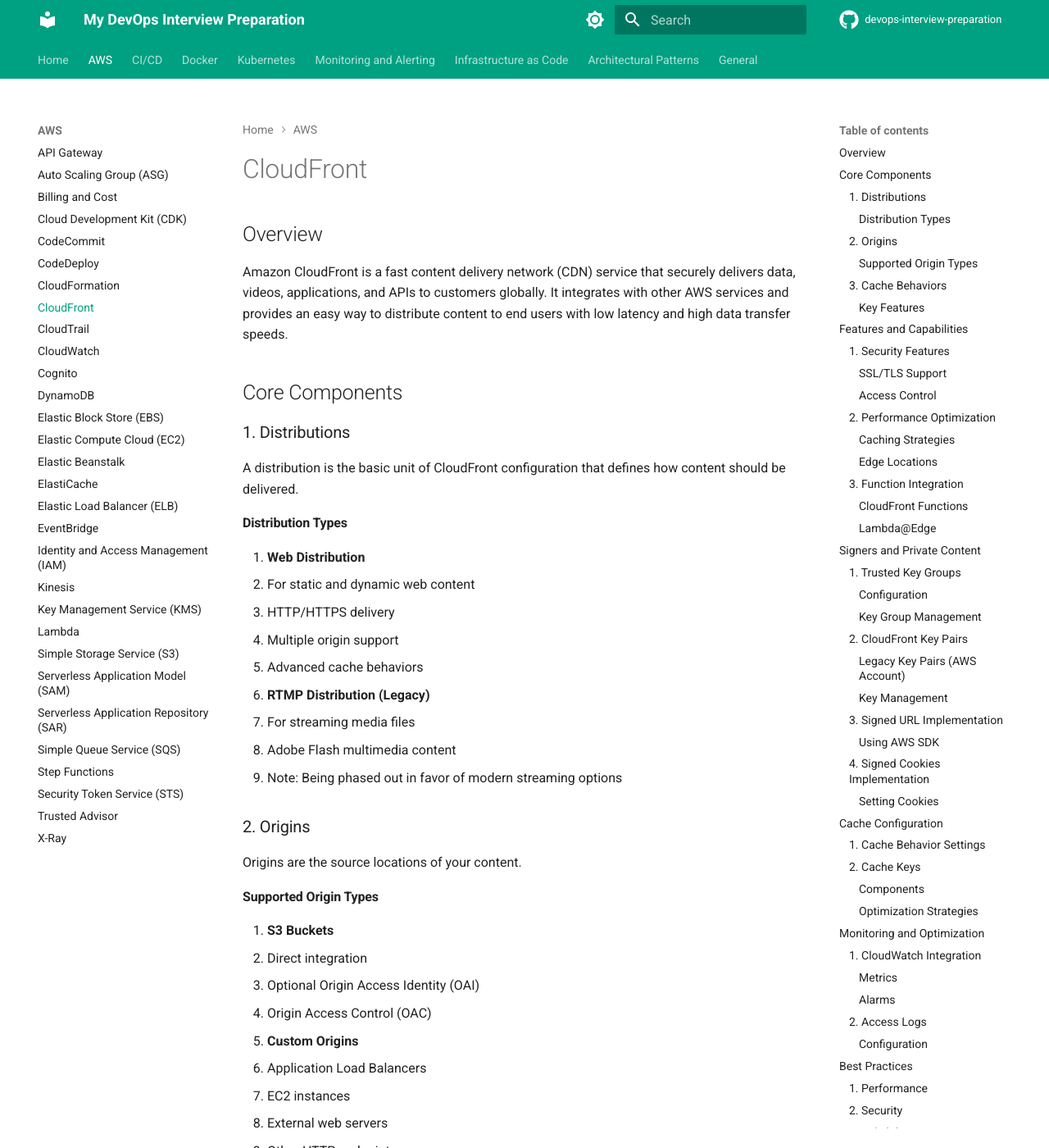
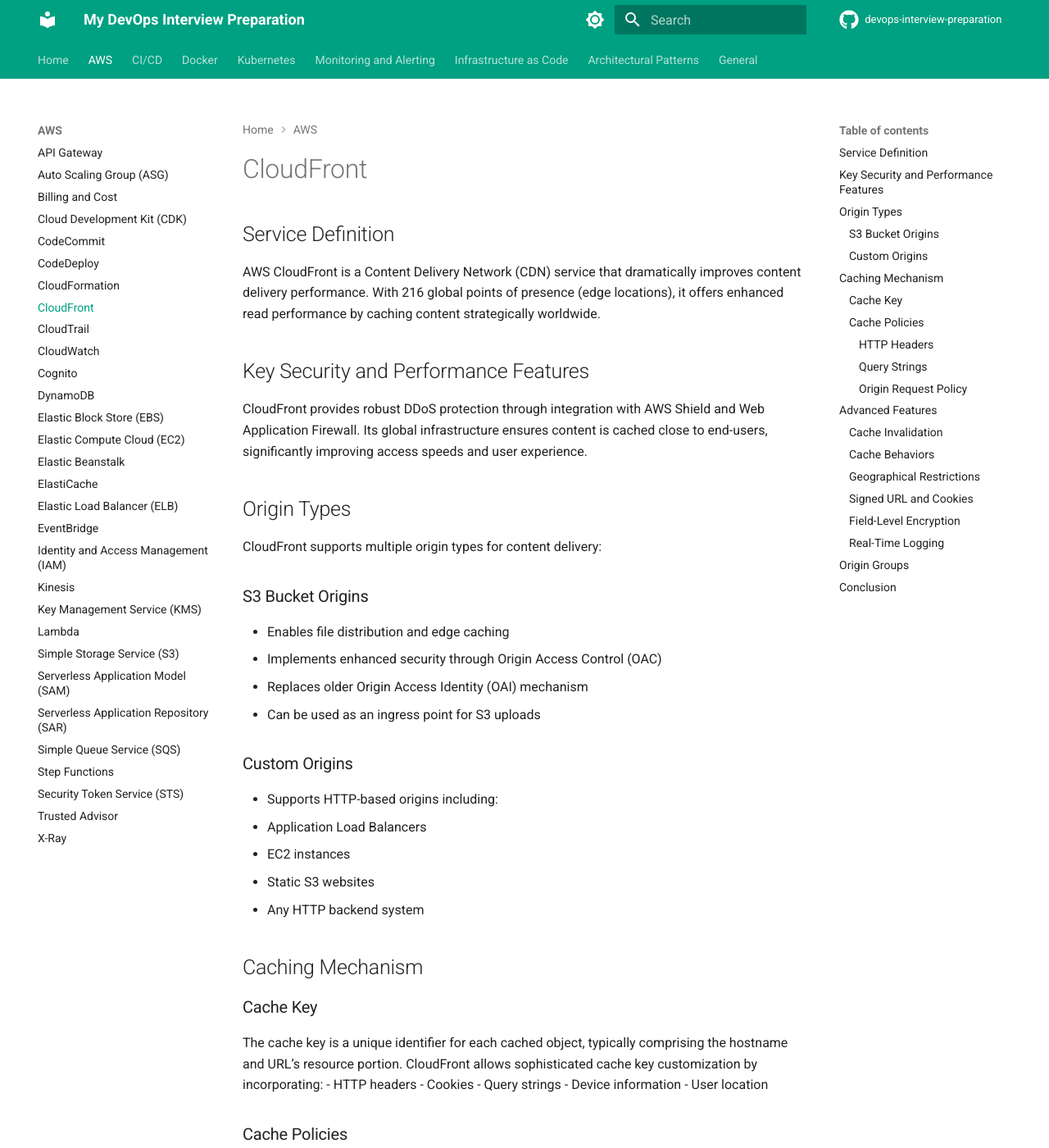
Before and after one commit to alelapi/devops-interview-preparation, an MkDocs documentation site: the page built from docs/aws/cloudfront.md, in a window 1280 px wide and 1400 px high. Shown: the whole window at 82% size. Built offline with MkDocs 1.6.1 and Material for MkDocs 9.7.7, drawn with Linux system fonts in a browser that asks for light colours; comment, search, counter and statistics services are not loaded; some of the changed text lies outside the part shown.

Commit message:
fix cloudfront

````diff
--- a/docs/aws/cloudfront.md
+++ b/docs/aws/cloudfront.md
@@ -1,412 +1,99 @@
 # CloudFront
 
-## Overview
+## Service Definition
+AWS CloudFront is a Content Delivery Network (CDN) service that dramatically improves content delivery performance. With 216 global points of presence (edge locations), it offers enhanced read performance by caching content strategically worldwide.
 
-Amazon CloudFront is a fast content delivery network (CDN) service that securely delivers data, videos, applications, and APIs to customers globally. It integrates with other AWS services and provides an easy way to distribute content to end users with low latency and high data transfer speeds.
+## Key Security and Performance Features
+CloudFront provides robust DDoS protection through integration with AWS Shield and Web Application Firewall. Its global infrastructure ensures content is cached close to end-users, significantly improving access speeds and user experience.
 
-## Core Components
+## Origin Types
+CloudFront supports multiple origin types for content delivery:
 
-### 1. Distributions
+### S3 Bucket Origins
+- Enables file distribution and edge caching
+- Implements enhanced security through Origin Access Control (OAC)
+- Replaces older Origin Access Identity (OAI) mechanism
+- Can be used as an ingress point for S3 uploads
 
-A distribution is the basic unit of CloudFront configuration that defines how content should be delivered.
+### Custom Origins
+- Supports HTTP-based origins including:
+  - Application Load Balancers
+  - EC2 instances
+  - Static S3 websites
+  - Any HTTP backend system
 
-#### Distribution Types
-1. **Web Distribution**
-   - For static and dynamic web content
-   - HTTP/HTTPS delivery
-   - Multiple origin support
-   - Advanced cache behaviors
+## Caching Mechanism
 
-2. **RTMP Distribution (Legacy)**
-   - For streaming media files
-   - Adobe Flash multimedia content
-   - Note: Being phased out in favor of modern streaming options
+### Cache Key
+The cache key is a unique identifier for each cached object, typically comprising the hostname and URL's resource portion. CloudFront allows sophisticated cache key customization by incorporating:
+- HTTP headers
+- Cookies
+- Query strings
+- Device information
+- User location
 
-### 2. Origins
+### Cache Policies
+CloudFront offers extensive cache policy configurations:
 
-Origins are the source locations of your content.
+#### HTTP Headers
+- None: Excludes headers from cache key
+- Whitelist: Includes specific headers in cache key
 
-#### Supported Origin Types
-1. **S3 Buckets**
-   - Direct integration
-   - Optional Origin Access Identity (OAI)
-   - Origin Access Control (OAC)
+#### Query Strings
+- None: Excludes query strings from cache key
+- Whitelist: Includes specific query strings
+- Include All-Except: Includes all query strings except specified ones
+- All: Includes all query strings (lowest caching performance)
 
-2. **Custom Origins**
-   - Application Load Balancers
-   - EC2 instances
-   - External web servers
-   - Other HTTP endpoints
+#### Origin Request Policy
+Enables including values in origin requests without duplicating cached content, supporting:
+- HTTP headers configuration
+- Cookie management
+- Query string handling
+- Custom header addition
 
-3. **Origin Groups**
-   - Primary and secondary origins
-   - Automatic failover
-   - High availability
+## Advanced Features
 
-### 3. Cache Behaviors
+### Cache Invalidation
+When backend origins update, CloudFront allows forced cache refresh through:
+- Full cache invalidation
+- Partial path invalidation (e.g., /images/*)
 
-Define how CloudFront handles requests for different URL patterns.
+### Cache Behaviors
+Configures distinct settings for specific URL path patterns, enabling:
+- Different origin routing based on content type
+- Customized caching for specific file types
+- Prioritized processing of cache behaviors
 
-#### Key Features
-- Path patterns
-- Viewer protocol policy
-- Allowed HTTP methods
-- Cache and origin request settings
-- Function associations
-- Compression settings
+### Geographical Restrictions
+Implements content access control through:
+- Allowlist: Permit access from specific countries
+- Blocklist: Prevent access from specified countries
+- Uses third-party Geo-IP database for determination
 
-## Features and Capabilities
+### Signed URL and Cookies
+Provides secure content distribution mechanisms:
+- URL/cookie expiration control
+- IP range access restrictions
+- Trusted signer management
+- Supports individual file (Signed URL) and multiple file (Signed Cookies) access
 
-### 1. Security Features
+### Field-Level Encryption
+Offers additional security layer by:
+- Encrypting sensitive information at edge locations
+- Supporting up to 10 encrypted fields in POST requests
+- Utilizing asymmetric encryption
 
-#### SSL/TLS Support
-- Default CloudFront certificates
-- Custom SSL certificates
-- SNI support
-- Dedicated IP custom SSL (additional cost)
+### Real-Time Logging
+Streams CloudFront requests to Kinesis Data Streams, enabling:
+- Real-time performance monitoring
+- Configurable sampling rates
+- Selective field and path pattern tracking
 
-#### Access Control
-1. **Signed URLs**
-   - Time-based expiration
-   - IP address restrictions
-   - Custom policy support
+## Origin Groups
+Enhances availability through:
+- Primary and secondary origin configuration
+- Automatic failover mechanisms
 
-2. **Signed Cookies**
-   - Multiple file access
-   - Website access control
-   - Session-based authentication
-
-3. **Origin Access Identity (OAI)**
-   - S3 bucket protection
-   - Private content access
-   - IAM integration
-
-4. **Web Application Firewall (WAF)**
-   - Rule-based filtering
-   - DDoS protection
-   - IP blocking
-
-### 2. Performance Optimization
-
-#### Caching Strategies
-1. **Cache Control**
-   - TTL settings
-   - Cache invalidation
-   - Cache behaviors
-   - Query string parameters
-
-2. **Origin Shield**
-   - Additional caching layer
-   - Reduced origin load
-   - Improved cache hit ratio
-
-3. **Compression**
-   - Automatic compression
-   - Supported formats
-   - Compression thresholds
-
-#### Edge Locations
-- Global network presence
-- Regional edge caches
-- Automatic routing
-- Load balancing
-
-### 3. Function Integration
-
-#### CloudFront Functions
-```javascript
-function handler(event) {
-    // Request manipulation
-    var request = event.request;
-
-    // Add custom header
-    request.headers['x-custom-header'] = {value: 'custom-value'};
-
-    return request;
-}
-```
-
-#### Lambda@Edge
-```javascript
-exports.handler = async (event) => {
-    const request = event.Records[0].cf.request;
-
-    // Modify request or generate response
-    request.headers['x-custom-header'] = [{
-        key: 'X-Custom-Header',
-        value: 'custom-value'
-    }];
-
-    return request;
-};
-```
-
-## Signers and Private Content
-
-### 1. Trusted Key Groups
-
-#### Configuration
-```json
-{
-    "TrustedKeyGroups": {
-        "Enabled": true,
-        "Quantity": 1,
-        "Items": ["key-group-id"]
-    }
-}
-```
-
-#### Key Group Management
-1. **Creating Key Groups**
-   - Generate public/private key pairs
-   - Add public keys to CloudFront
-   - Create key groups
-   - Associate key groups with distributions
-
-2. **Key Rotation**
-   - Regular key rotation schedule
-   - Multiple active keys support
-   - Graceful transition period
-
-### 2. CloudFront Key Pairs
-
-#### Legacy Key Pairs (AWS Account)
-- Created in AWS root account
-- Maximum of two active key pairs
-- Being phased out in favor of key groups
-- Limited to account-wide usage
-
-#### Key Management
-```bash
-# Generate RSA key pair
-openssl genrsa -out private_key.pem 2048
-openssl rsa -pubout -in private_key.pem -out public_key.pem
-```
-
-### 3. Signed URL Implementation
-
-#### Using AWS SDK
-```javascript
-const AWS = require('aws-sdk');
-const fs = require('fs');
-
-function createSignedUrl(privateKeyPath, keyPairId, resourceUrl, expiresIn) {
-    const cloudfront = new AWS.CloudFront.Signer(keyPairId, privateKeyPath);
-
-    const signedUrl = cloudfront.getSignedUrl({
-        url: resourceUrl,
-        expires: Math.floor((Date.now() + expiresIn) / 1000)
-    });
-
-    return signedUrl;
-}
-```
-
-### 4. Signed Cookies Implementation
-
-#### Setting Cookies
-```javascript
-function setSignedCookies(policy, signature, keyPairId, domain) {
-    const cookies = {
-        'CloudFront-Policy': policy,
-        'CloudFront-Signature': signature,
-        'CloudFront-Key-Pair-Id': keyPairId
-    };
-
-    Object.entries(cookies).forEach(([name, value]) => {
-        setCookie(name, value, {
-            domain: domain,
-            path: '/',
-            secure: true,
-            httpOnly: true
-        });
-    });
-}
-```
-
-## Cache Configuration
-
-### 1. Cache Behavior Settings
-
-```json
-{
-    "PathPattern": "*.jpg",
-    "TargetOriginId": "MyS3Origin",
-    "ViewerProtocolPolicy": "redirect-to-https",
-    "AllowedMethods": {
-        "Quantity": 2,
-        "Items": ["GET", "HEAD"]
-    },
-    "DefaultTTL": 86400,
-    "MinTTL": 0,
-    "MaxTTL": 31536000,
-    "Compress": true
-}
-```
-
-### 2. Cache Keys
-
-#### Components
-- URL path
-- Query strings
-- Headers
-- Cookies
-- Custom parameters
-
-#### Optimization Strategies
-1. **Query String Handling**
-   - Forward all
-   - Forward selected
-   - None
-
-2. **Header Forwarding**
-   - Whitelist headers
-   - Default headers
-   - None
-
-3. **Cookie Management**
-   - Forward all
-   - Forward selected
-   - None
-
-## Monitoring and Optimization
-
-### 1. CloudWatch Integration
-
-#### Metrics
-- Request count
-- Bytes transferred
-- Error rates
-- Cache statistics
-- Origin latency
-
-#### Alarms
-- Performance thresholds
-- Error thresholds
-- Cost thresholds
-
-### 2. Access Logs
-
-#### Configuration
-```json
-{
-    "Bucket": "my-logs-bucket",
-    "Prefix": "cloudfront-logs/",
-    "Enabled": true,
-    "IncludeCookies": false
-}
-```
-
-## Best Practices
-
-### 1. Performance
-1. Always enable compression
-2. Use Origin Shield for multi-region deployments
-3. Optimize cache key settings
-4. Configure appropriate TTLs
-
-### 2. Security
-1. Use HTTPS for all content
-2. Implement WAF rules
-3. Use Origin Access Identity
-4. Regular security updates
-5. Implement proper signer key rotation
-6. Secure storage of private keys
-7. Monitor key usage
-
-### 3. Reliability
-1. Use origin failover
-2. Monitor performance metrics
-3. Set up alerting
-4. Regular testing
-
-## Troubleshooting
-
-### 1. Common Issues
-1. Cache misses
-2. Origin errors
-3. SSL/TLS issues
-4. Access denied errors
-5. Signature validation failures
-6. Invalid key pairs
-7. Policy violations
-
-### 2. Resolution Steps
-1. Check configuration
-2. Verify origin health
-3. Review error logs
-4. Test with curl
-5. Verify signature validity
-6. Check policy expiration
-7. Validate key pair status
-
-## Integration Examples
-
-### 1. S3 Integration
-```terraform
-resource "aws_cloudfront_distribution" "s3_distribution" {
-  origin {
-    domain_name = aws_s3_bucket.website.bucket_regional_domain_name
-    origin_id   = "S3Origin"
-
-    s3_origin_config {
-      origin_access_identity = aws_cloudfront_origin_access_identity.oai.cloudfront_access_identity_path
-    }
-  }
-
-  enabled = true
-  default_root_object = "index.html"
-
-  default_cache_behavior {
-    target_origin_id = "S3Origin"
-    allowed_methods  = ["GET", "HEAD"]
-    cached_methods   = ["GET", "HEAD"]
-
-    forwarded_values {
-      query_string = false
-      cookies {
-        forward = "none"
-      }
-    }
-
-    viewer_protocol_policy = "redirect-to-https"
-    min_ttl                = 0
-    default_ttl            = 3600
-    max_ttl                = 86400
-  }
-}
-```
-
-### 2. Custom Origin Integration
-```terraform
-resource "aws_cloudfront_distribution" "custom_distribution" {
-  origin {
-    domain_name = "api.example.com"
-    origin_id   = "CustomOrigin"
-
-    custom_origin_config {
-      http_port              = 80
-      https_port             = 443
-      origin_protocol_policy = "https-only"
-      origin_ssl_protocols   = ["TLSv1.2"]
-    }
-  }
-
-  enabled = true
-
-  default_cache_behavior {
-    target_origin_id = "CustomOrigin"
-    allowed_methods  = ["DELETE", "GET", "HEAD", "OPTIONS", "PATCH", "POST", "PUT"]
-    cached_methods   = ["GET", "HEAD"]
-
-    forwarded_values {
-      query_string = true
-      cookies {
-        forward = "all"
-      }
-    }
-
-    viewer_protocol_policy = "redirect-to-https"
-  }
-}
-```
+## Conclusion
+AWS CloudFront provides a comprehensive, flexible content delivery solution with robust security, performance optimization, and global reach.
````
